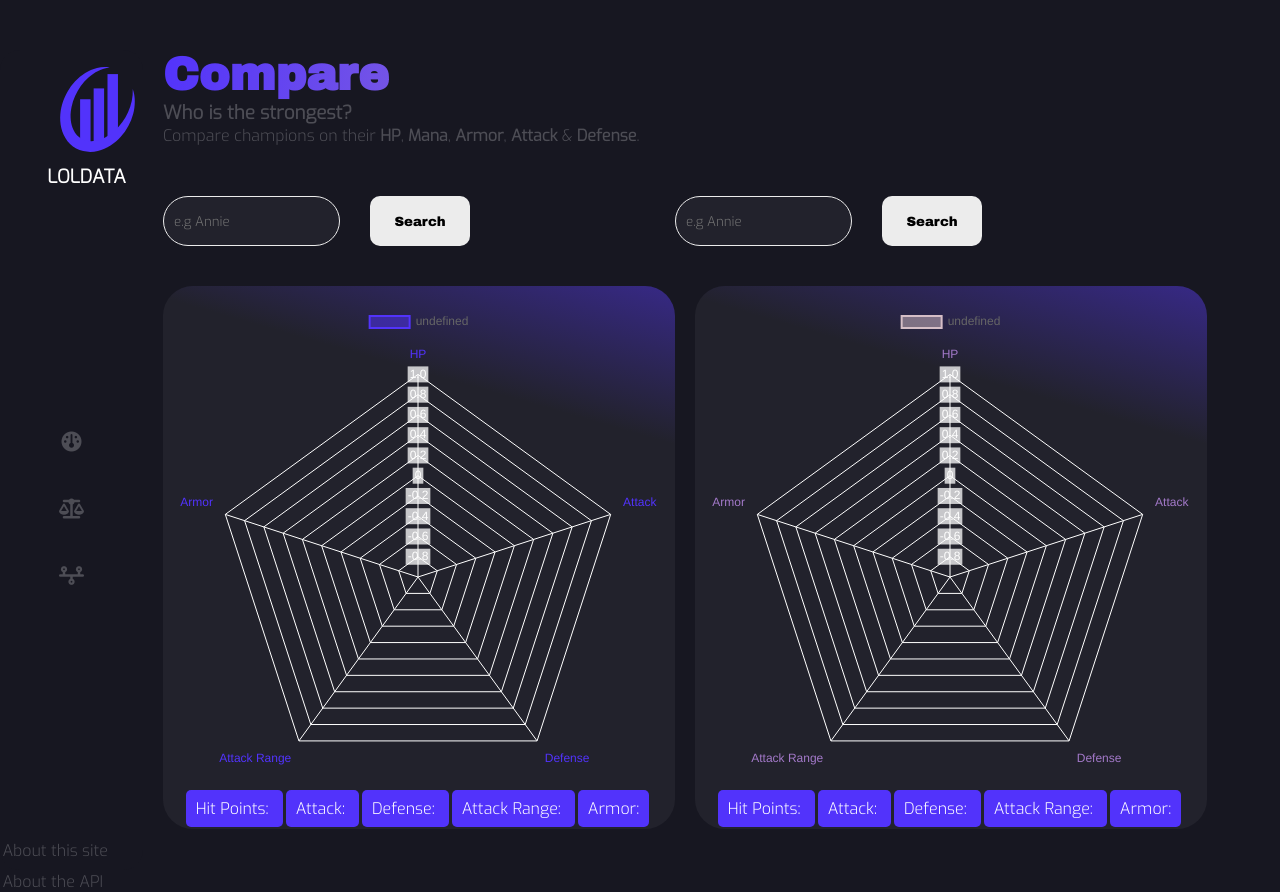
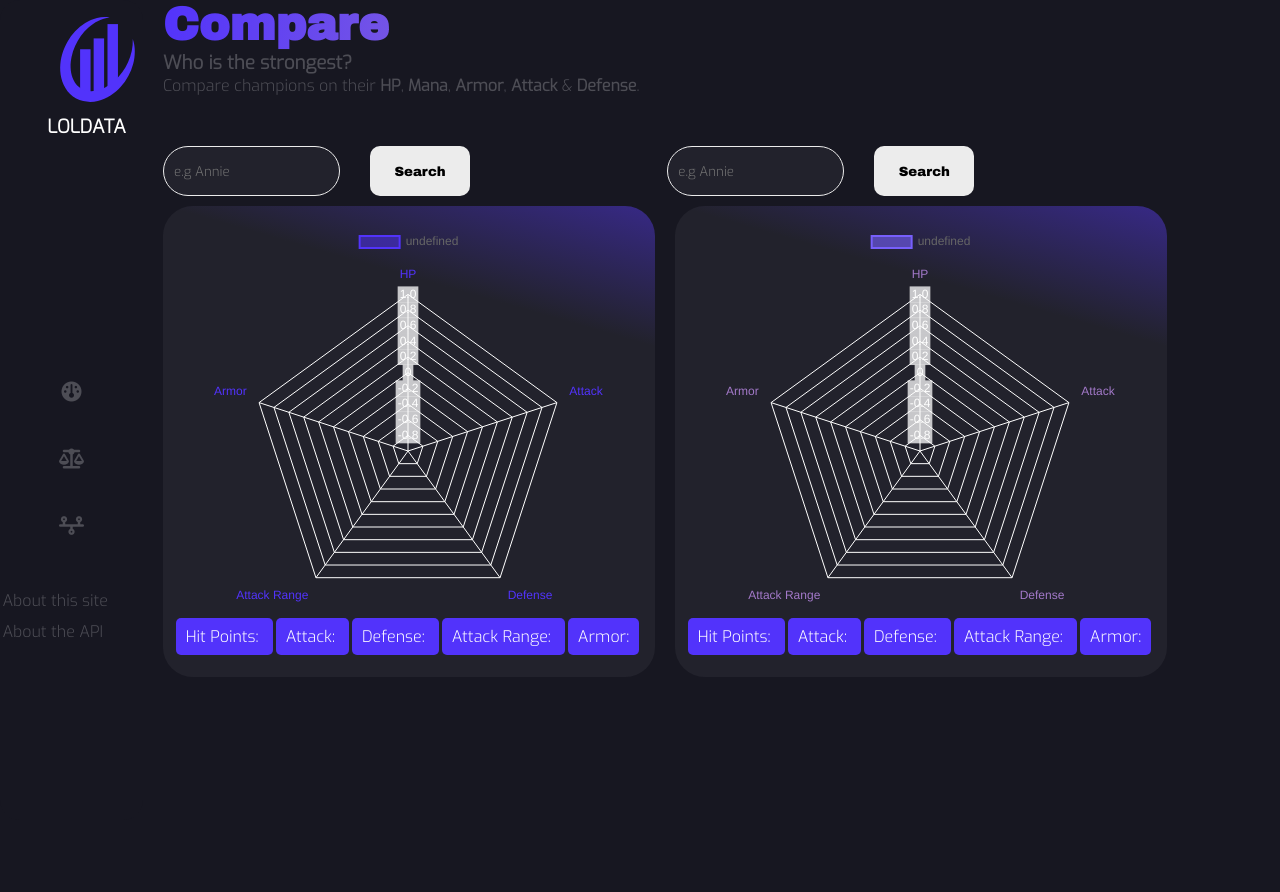
Before and after one commit to WiaanDuvenhage-200307/loldata, a React (Create React App) app: page /Compare in a window 1280 px wide. After the commit the page ends 820 px from the top, so only its background shows below. Built offline with nearby package versions, Linux system fonts and the light colour scheme; no server answers.

Commit message:
changed chart sizes and minimal styling

```diff
--- a/src/components/Compare.css
+++ b/src/components/Compare.css
@@ -94,9 +94,8 @@ select {
 }
 
 .search-block {
-  margin-right: 20px;
-  margin-bottom: 20px;
-  width: 40%;
+  margin-bottom: 10px;
+  width: 41%; /* aligns */
   border-radius: 30px;
   float: left;
   text-align: center;
@@ -137,7 +136,8 @@ input {
 }
 
 .graph-block {
-  padding: 10px;
+  padding-top: 10px;
+  padding-bottom: 30px;
 }
 
 .championNames ul li {
@@ -163,7 +163,14 @@ input {
 }
 
 .radar {
-  position: relative;
-  top: 20px;
+  width: 400px;
+  margin: 0 auto;
+}
+
+.radar-block {
   width: 40%;
 }
+
+.radar-block h3 {
+  font-size: 36px;
+}
--- a/src/components/Compare.js
+++ b/src/components/Compare.js
@@ -127,9 +127,10 @@ const Compare = () => {
 
             <div className='result'>
 
-            <div className='graph-block radar'>
+            <div className='graph-block radar-block'>
                 <h3>{showChampion}</h3>
                 <h4>{championTitle}</h4>
+                <div className='radar'>
                     <Radar data={{
                         labels: ['HP', 'Attack', 'Defense', 'Attack Range', 'Armor'],
 
@@ -170,6 +171,7 @@ const Compare = () => {
                         }}
 
                     />
+                </div>
                 <span><p>Hit Points:</p> <h1>{radarData[0]}</h1></span>
                 <span><p>Attack:</p> <h1>{radarData[1]}</h1></span>
                 <span><p>Defense:</p> <h1>{radarData[2]}</h1></span>
@@ -177,9 +179,10 @@ const Compare = () => {
                 <span><p>Armor:</p> <h1>{radarData[4]}</h1></span>
             </div>
 
-            <div className='graph-block radar'>
+            <div className='graph-block radar-block'>
                 <h3>{showChampionTwo}</h3>
                 <h4>{championTitleTwo}</h4>
+                <div className='radar'>
                     <Radar data={{
                         labels: ['HP', 'Attack', 'Defense', 'Attack Range', 'Armor'],
 
@@ -187,10 +190,10 @@ const Compare = () => {
                             label: showChampionTwo,
                             data: radarData2,
                             backgroundColor: [
-                            'rgba(213, 190, 198, 0.5)'
+                                'rgba(119, 95, 252, 0.6)'
                             ],
                             borderColor: [
-                            'rgb(213, 190, 198)',
+                                '#775FFC',
                             ],
                             borderWidth: 2,
                         }],
@@ -219,6 +222,7 @@ const Compare = () => {
                         }}
 
                     />
+                </div>
                 <span><p>Hit Points:</p> <h1>{radarData2[0]}</h1></span>
                 <span><p>Attack:</p> <h1>{radarData2[1]}</h1></span>
                 <span><p>Defense:</p> <h1>{radarData2[2]}</h1></span>
--- a/src/components/Nav.css
+++ b/src/components/Nav.css
@@ -47,7 +47,6 @@ a {
 
 .about p {
   position: relative;
-  top: 200px;
   right: 25px;
   color: #4d4d55;
   margin-top: 10px;
--- a/src/components/charts/DoughnutChart.css
+++ b/src/components/charts/DoughnutChart.css
@@ -1,4 +1,4 @@
 .pie {
-  width: 33% !important;
+  width: 400px !important;
   height: auto;
 }
--- a/src/index.css
+++ b/src/index.css
@@ -11,7 +11,6 @@ font-family: 'Exo', sans-serif; BODY COPY */
 body {
   background-color: #171721;
   padding-right: 50px;
-  padding-top: 50px;
   user-select: none; /* supported by Chrome and Opera */
   -webkit-user-select: none; /* Safari */
   -khtml-user-select: none; /* Konqueror HTML */
```
Lines whose indentation alone changed are shown as unchanged.
